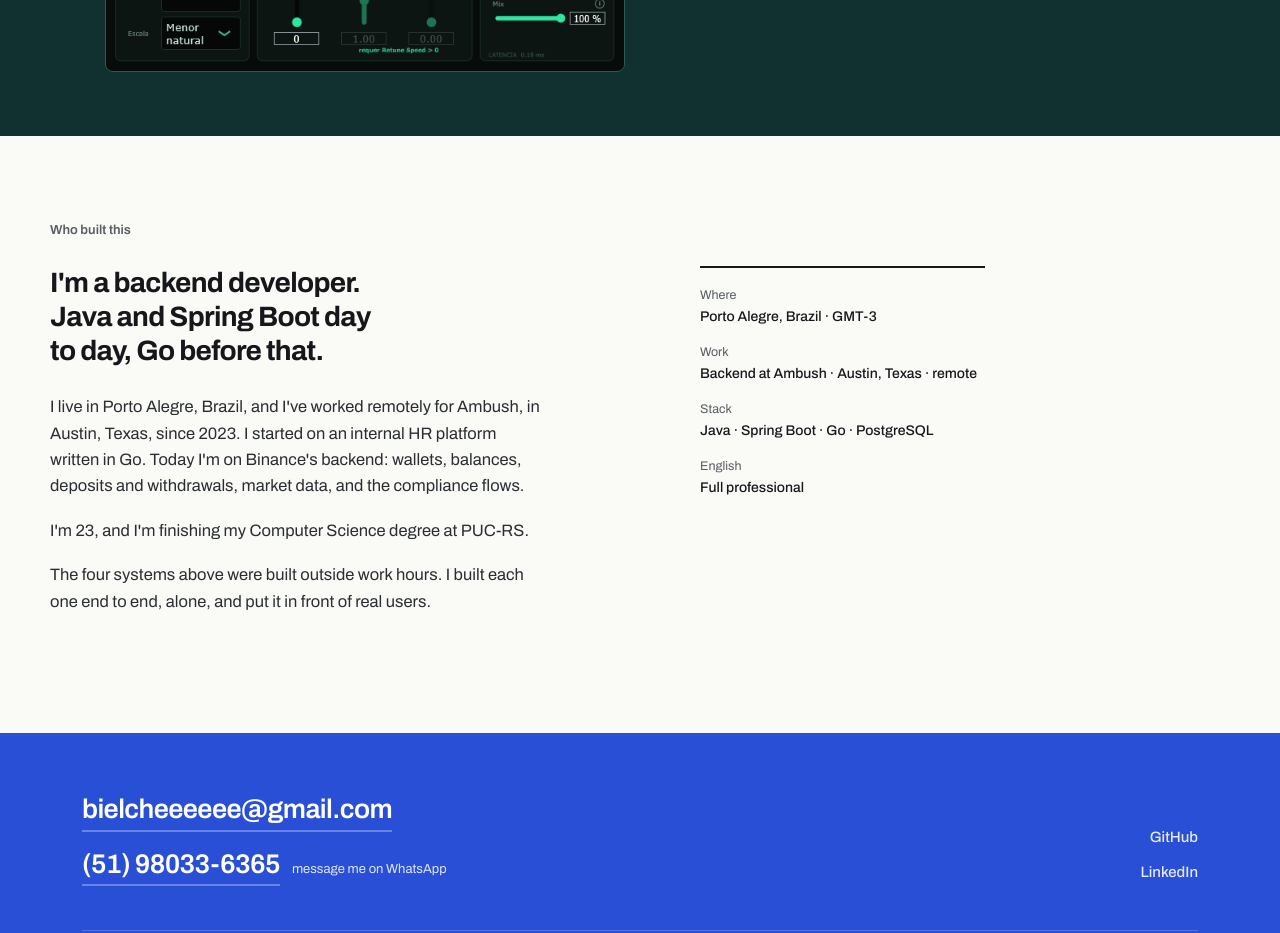
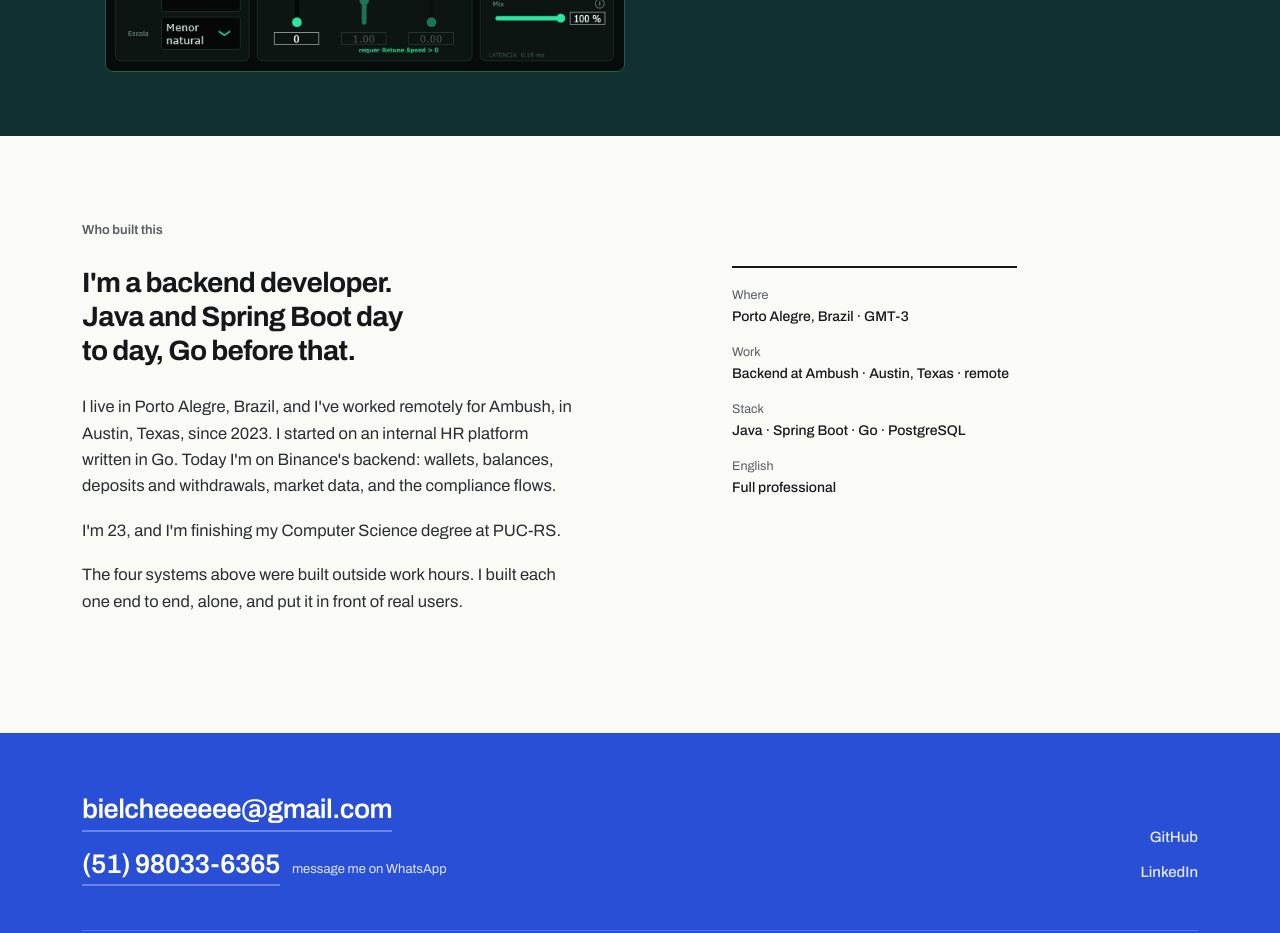
Before and after one commit to gacherubini/portfolio, a Next.js app: page /en in a window 1280 px wide. Shown: the part 3080-4013 px from the top of the page. Built offline with nearby package versions, Linux system fonts and the light colour scheme.

Commit message:
fix: preserve horizontal padding on Sobre

```diff
--- a/app/globals.css
+++ b/app/globals.css
@@ -124,7 +124,7 @@ nav a:hover { color: var(--tinta); }
 }
 
 /* --- o Sobre, último bloco da home -------------------------------------- */
-.sobre { padding: 84px 0 92px; }
+.sobre { padding-block: 84px 92px; }
 /* A ficha anda junto do texto: encostada na direita ela deixava um vão de
    300px no meio do bloco. */
 .sobre .grade {
```
Also changed, not shown: 1 other file (tests, documents, lock files or other folders).
